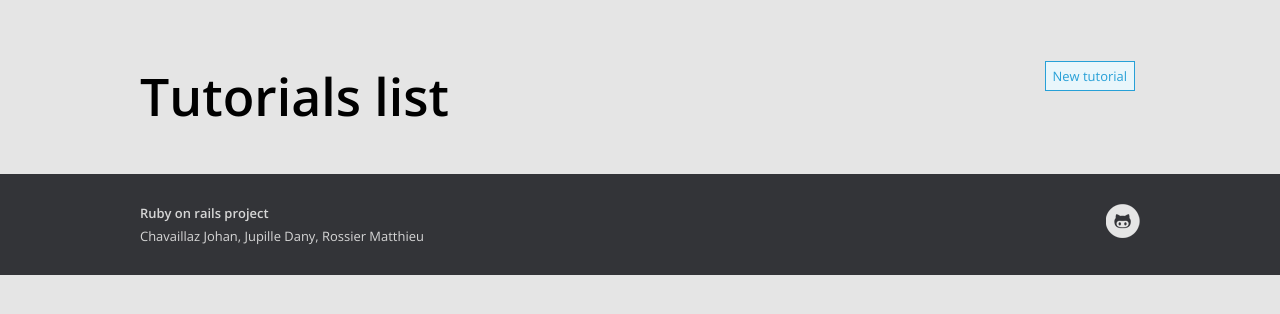
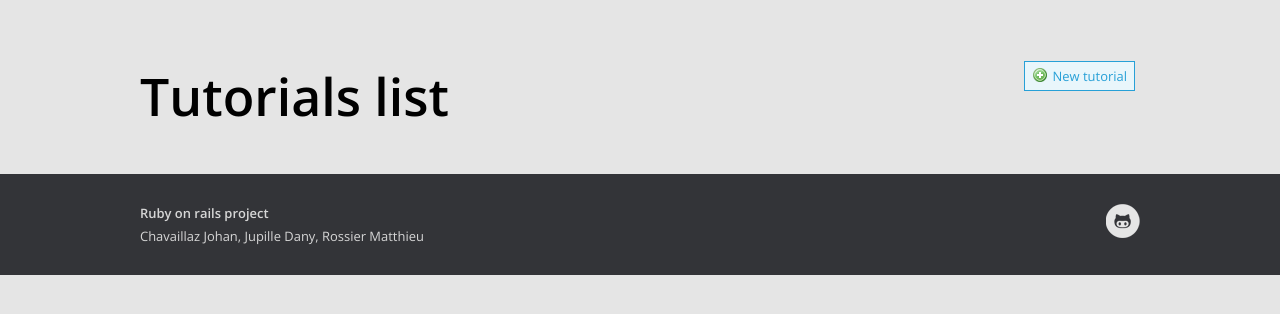
Before and after one commit to Chavjoh/MATHunter, a Rails app: page /tutorials in a window 1280 px wide. Shown: the part 162-476 px from the top of the page. Run offline with Rails 7, Linux system fonts and the light colour scheme; the visitor is signed in with stand-in values (Sample User, id 1); data that the repository does not hold is empty; style sheets or scripts are compiled from the project's sources; parts of the project's set-up code (start-up, migrations or seed data) failed here and were passed over; some libraries are stand-ins or nearby versions.

Commit message:
Add icons to "New tutorial" link.

```diff
--- a/app/views/tutorials/index.html.erb
+++ b/app/views/tutorials/index.html.erb
@@ -1,5 +1,5 @@
 <div class="top-right">
-	<%= link_to 'New tutorial', new_tutorial_path, { :class => "actionlink" } %>
+	<%= link_to image_tag('/images/icons/add.png') + 'New tutorial', new_tutorial_path, { :class => "actionlink" } %>
 </div>
 <h1>Tutorials list</h1>
 <% @tutorials.each do |tutorial| %>
```
